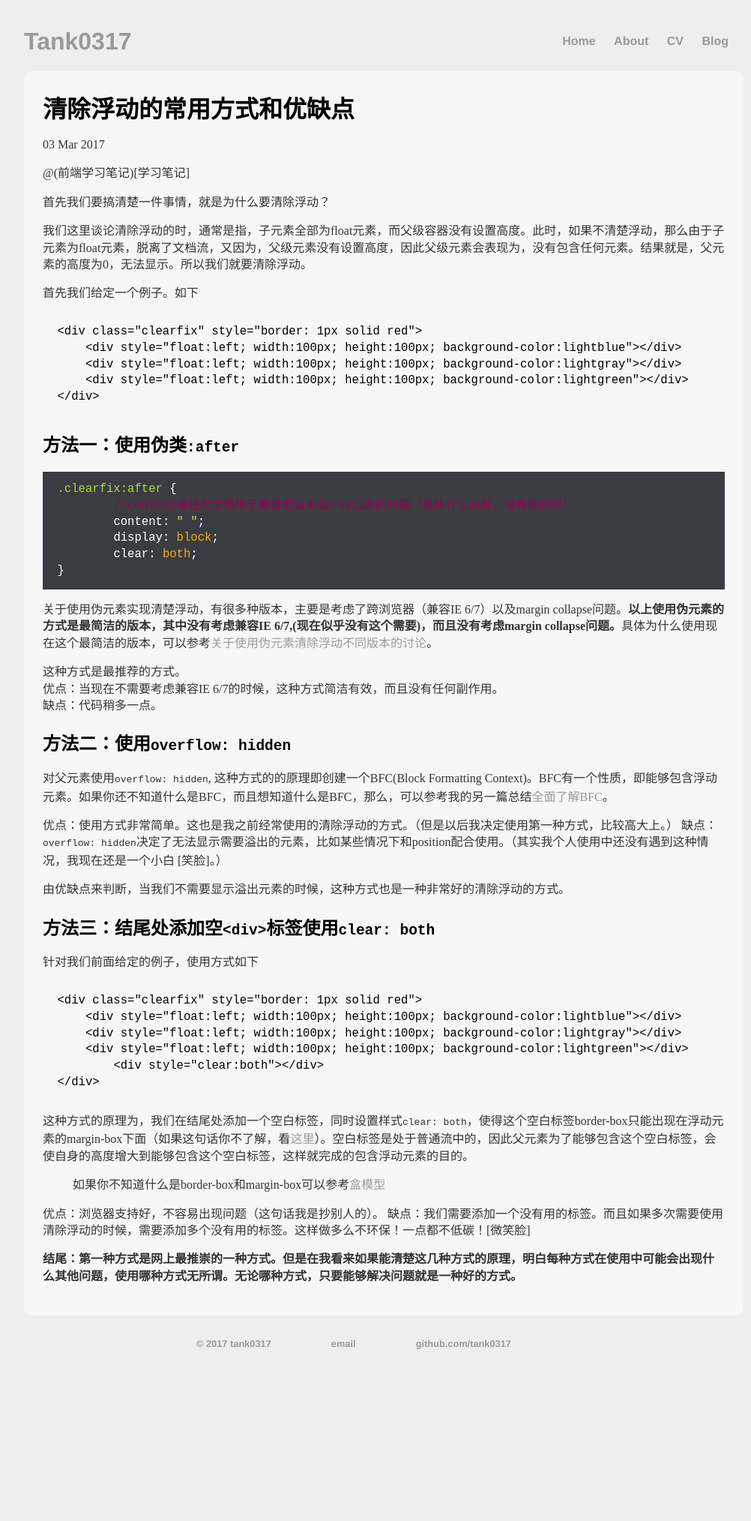
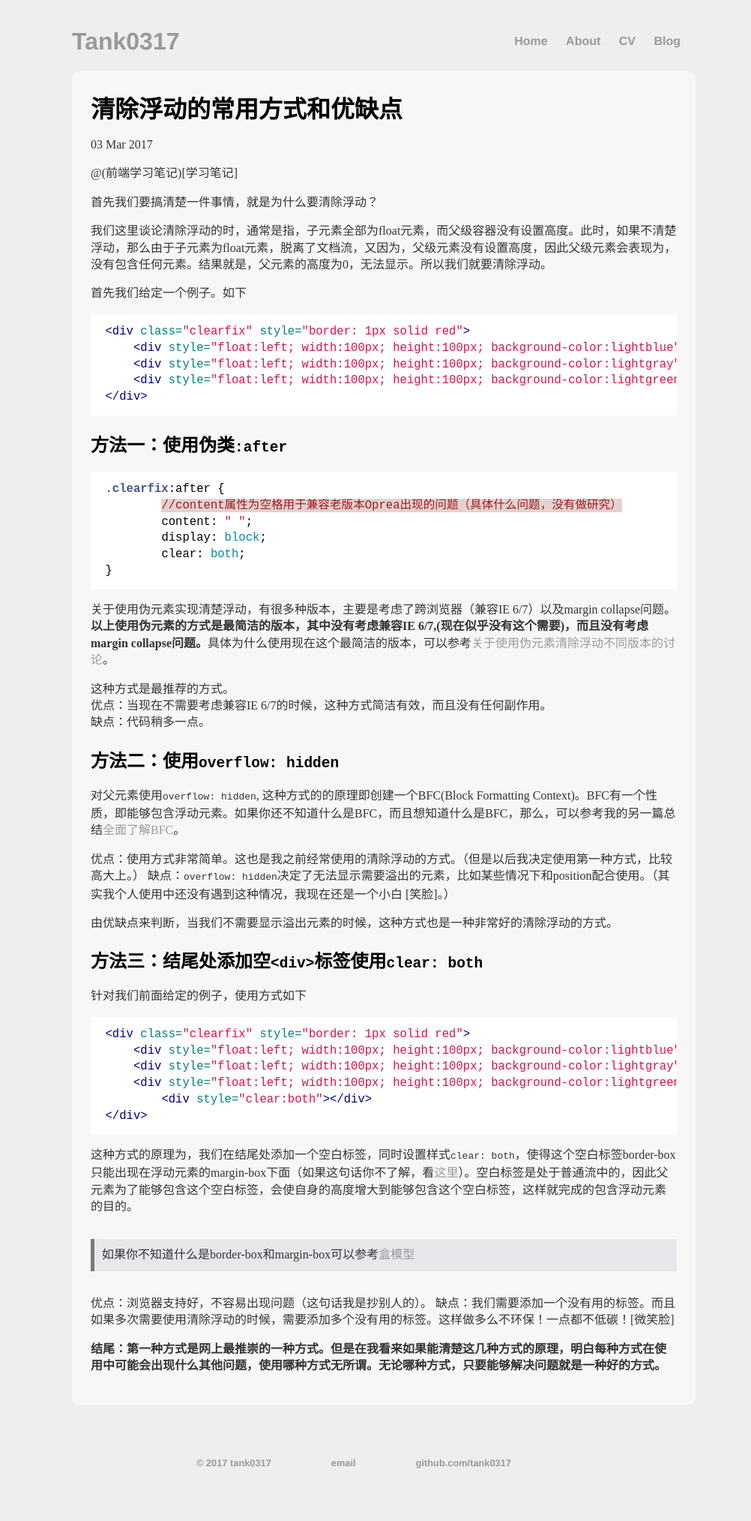
Before and after one commit to tank0317/tank0317.github.io, a Jekyll site: the page built from _posts/2017-03-07-ways-to-clear-float.md, in a window 1280 px wide. Shown: the whole page at 75% size, without its empty margins (128-1130 px from the left). Built offline with Jekyll 4.4.1, drawn with Linux system fonts in a browser that asks for light colours; before the commit the page ends 1829 px from its top, so only the background shows below that.

Commit message:
update cssssssissss css

````diff
--- a/_posts/2017-03-07-ways-to-clear-float.md
+++ b/_posts/2017-03-07-ways-to-clear-float.md
@@ -11,7 +11,7 @@
 我们这里谈论清除浮动的时，通常是指，子元素全部为float元素，而父级容器没有设置高度。此时，如果不清楚浮动，那么由于子元素为float元素，脱离了文档流，又因为，父级元素没有设置高度，因此父级元素会表现为，没有包含任何元素。结果就是，父元素的高度为0，无法显示。所以我们就要清除浮动。
 
 首先我们给定一个例子。如下
-```vbscript-html
+```html
 <div class="clearfix" style="border: 1px solid red">
     <div style="float:left; width:100px; height:100px; background-color:lightblue"></div>
     <div style="float:left; width:100px; height:100px; background-color:lightgray"></div>
@@ -49,7 +49,7 @@
 ## 方法三：结尾处添加空`<div>`标签使用`clear: both`
 
 针对我们前面给定的例子，使用方式如下
-```vbscript-html
+```html
 <div class="clearfix" style="border: 1px solid red">
     <div style="float:left; width:100px; height:100px; background-color:lightblue"></div>
     <div style="float:left; width:100px; height:100px; background-color:lightgray"></div>
--- a/css/main.css
+++ b/css/main.css
@@ -1,6 +1,6 @@
 body {
     margin: 30px auto;
-    width: 75%;
+    width: 65%;
     background-color: #eee;
 }
 
@@ -58,7 +58,7 @@
 }
 
 footer {
-    margin: 30px;
+    margin: 70px 30px;
     font-size: .8em;
 }
 
@@ -90,6 +90,7 @@
 
 pre {
     padding: 1em 1.5em;
+    overflow-x: auto;
 }
 
 pre code {
@@ -98,5 +99,16 @@
 }
 
 pre code span[class^="c"] {
-    font-size: 1em;
+    font-size: 0.9em;
 }
+
+blockquote {
+    margin: 2em 0;
+    border-left: 5px solid #7b7979;
+    padding: 10px 10px;
+    background-color: #e8e8ec;
+}
+
+blockquote p {
+    margin: 0;
+}
--- a/css/syntax.css
+++ b/css/syntax.css
@@ -1,197 +1,60 @@
-pre[class='highlight'] {
-  /*Sublime 2 background*/
-  /* background-color:#272822; */
-  /*Atom background*/
-  /*background-color:#282C34; */
-  /* background-color:#3C3A3A; */
-  background-color:#3A3C42;
-  /*Atom background 2*/
-  /* background-color:#31363F; */
-}
-.highlight .gh {
-  color: #999999;
-}
-.highlight .sr {
-  color: #f6aa11;
-}
-.highlight .go {
-  color: #888888;
-}
-.highlight .gp {
-  color: #555555;
-}
-.highlight .gs {
-}
-.highlight .gu {
-  color: #aaaaaa;
-}
-.highlight .nb {
-  color: #f6aa11;
-}
-.highlight .cm {
-  color: #75715e;
-}
-.highlight .cp {
-  color: #75715e;
-}
-.highlight .c1 {
-  color: #75715e;
-}
-.highlight .cs {
-  color: #75715e;
-}
-.highlight .c, .highlight .cd {
-  color: #75715e;
-}
-.highlight .err {
-  color: #960050;
-}
-.highlight .gr {
-  color: #960050;
-}
-.highlight .gt {
-  color: #960050;
-}
-.highlight .gd {
-  color: #49483e;
-}
-.highlight .gi {
-  color: #49483e;
-}
-.highlight .ge {
-  color: #49483e;
-}
-.highlight .kc {
-  color: #66d9ef;
-}
-.highlight .kd {
-  color: #66d9ef;
-}
-.highlight .kr {
-  color: #66d9ef;
-}
-.highlight .no {
-  color: #66d9ef;
-}
-.highlight .kt {
-  color: #66d9ef;
-}
-.highlight .mf {
-  color: #ae81ff;
-}
-.highlight .mh {
-  color: #ae81ff;
-}
-.highlight .il {
-  color: #ae81ff;
-}
-.highlight .mi {
-  color: #ae81ff;
-}
-.highlight .mo {
-  color: #ae81ff;
-}
-.highlight .m, .highlight .mb, .highlight .mx {
-  color: #ae81ff;
-}
-.highlight .sc {
-  color: #ae81ff;
-}
-.highlight .se {
-  color: #ae81ff;
-}
-.highlight .ss {
-  color: #ae81ff;
-}
-.highlight .sd {
-  color: #e6db74;
-}
-.highlight .s2 {
-  color: #e6db74;
-}
-.highlight .sb {
-  color: #e6db74;
-}
-.highlight .sh {
-  color: #e6db74;
-}
-.highlight .si {
-  color: #e6db74;
-}
-.highlight .sx {
-  color: #e6db74;
-}
-.highlight .s1 {
-  color: #e6db74;
-}
-.highlight .s {
-  color: #e6db74;
-}
-.highlight .na {
-  color: #a6e22e;
-}
-.highlight .nc {
-  color: #a6e22e;
-}
-.highlight .nd {
-  color: #a6e22e;
-}
-.highlight .ne {
-  color: #a6e22e;
-}
-.highlight .nf {
-  color: #a6e22e;
-}
-.highlight .vc {
-  color: #ffffff;
-}
-.highlight .nn {
-  color: #ffffff;
-}
-.highlight .nl {
-  color: #ffffff;
-}
-.highlight .ni {
-  color: #ffffff;
-}
-.highlight .bp {
-  color: #ffffff;
-}
-.highlight .vg {
-  color: #ffffff;
-}
-.highlight .vi {
-  color: #ffffff;
-}
-.highlight .nv {
-  color: #ffffff;
-}
-.highlight .w {
-  color: #ffffff;
-}
-.highlight {
-  color: #ffffff;
-}
-.highlight .n, .highlight .py, .highlight .nx {
-  color: #ffffff;
-}
-.highlight .ow {
-  color: #f92672;
-}
-.highlight .nt {
-  color: #f92672;
-}
-.highlight .k, .highlight .kv {
-  color: #f92672;
-}
-.highlight .kn {
-  color: #f92672;
-}
-.highlight .kp {
-  color: #f92672;
-}
-.highlight .o {
-  color: #f92672;
-}
-
-code.has-jax {font: inherit; font-size: 100%; background: inherit; border: inherit;}
+.highlight  { background: #ffffff; }
+.highlight .c { color: #999988; font-style: italic } /* Comment */
+.highlight .err { color: #a61717; background-color: #e3d2d2 } /* Error */
+.highlight .k { font-weight: bold } /* Keyword */
+.highlight .o { font-weight: bold } /* Operator */
+.highlight .cm { color: #999988; font-style: italic } /* Comment.Multiline */
+.highlight .cp { color: #999999; font-weight: bold } /* Comment.Preproc */
+.highlight .c1 { color: #999988; font-style: italic } /* Comment.Single */
+.highlight .cs { color: #999999; font-weight: bold; font-style: italic } /* Comment.Special */
+.highlight .gd { color: #000000; background-color: #ffdddd } /* Generic.Deleted */
+.highlight .gd .x { color: #000000; background-color: #ffaaaa } /* Generic.Deleted.Specific */
+.highlight .ge { font-style: italic } /* Generic.Emph */
+.highlight .gr { color: #aa0000 } /* Generic.Error */
+.highlight .gh { color: #999999 } /* Generic.Heading */
+.highlight .gi { color: #000000; background-color: #ddffdd } /* Generic.Inserted */
+.highlight .gi .x { color: #000000; background-color: #aaffaa } /* Generic.Inserted.Specific */
+.highlight .go { color: #888888 } /* Generic.Output */
+.highlight .gp { color: #555555 } /* Generic.Prompt */
+.highlight .gs { font-weight: bold } /* Generic.Strong */
+.highlight .gu { color: #aaaaaa } /* Generic.Subheading */
+.highlight .gt { color: #aa0000 } /* Generic.Traceback */
+.highlight .kc { font-weight: bold } /* Keyword.Constant */
+.highlight .kd { font-weight: bold } /* Keyword.Declaration */
+.highlight .kp { font-weight: bold } /* Keyword.Pseudo */
+.highlight .kr { font-weight: bold } /* Keyword.Reserved */
+.highlight .kt { color: #445588; font-weight: bold } /* Keyword.Type */
+.highlight .m { color: #009999 } /* Literal.Number */
+.highlight .s { color: #d14 } /* Literal.String */
+.highlight .na { color: #008080 } /* Name.Attribute */
+.highlight .nb { color: #0086B3 } /* Name.Builtin */
+.highlight .nc { color: #445588; font-weight: bold } /* Name.Class */
+.highlight .no { color: #008080 } /* Name.Constant */
+.highlight .ni { color: #800080 } /* Name.Entity */
+.highlight .ne { color: #990000; font-weight: bold } /* Name.Exception */
+.highlight .nf { color: #990000; font-weight: bold } /* Name.Function */
+.highlight .nn { color: #555555 } /* Name.Namespace */
+.highlight .nt { color: #000080 } /* Name.Tag */
+.highlight .nv { color: #008080 } /* Name.Variable */
+.highlight .ow { font-weight: bold } /* Operator.Word */
+.highlight .w { color: #bbbbbb } /* Text.Whitespace */
+.highlight .mf { color: #009999 } /* Literal.Number.Float */
+.highlight .mh { color: #009999 } /* Literal.Number.Hex */
+.highlight .mi { color: #009999 } /* Literal.Number.Integer */
+.highlight .mo { color: #009999 } /* Literal.Number.Oct */
+.highlight .sb { color: #d14 } /* Literal.String.Backtick */
+.highlight .sc { color: #d14 } /* Literal.String.Char */
+.highlight .sd { color: #d14 } /* Literal.String.Doc */
+.highlight .s2 { color: #d14 } /* Literal.String.Double */
+.highlight .se { color: #d14 } /* Literal.String.Escape */
+.highlight .sh { color: #d14 } /* Literal.String.Heredoc */
+.highlight .si { color: #d14 } /* Literal.String.Interpol */
+.highlight .sx { color: #d14 } /* Literal.String.Other */
+.highlight .sr { color: #009926 } /* Literal.String.Regex */
+.highlight .s1 { color: #d14 } /* Literal.String.Single */
+.highlight .ss { color: #990073 } /* Literal.String.Symbol */
+.highlight .bp { color: #999999 } /* Name.Builtin.Pseudo */
+.highlight .vc { color: #008080 } /* Name.Variable.Class */
+.highlight .vg { color: #008080 } /* Name.Variable.Global */
+.highlight .vi { color: #008080 } /* Name.Variable.Instance */
+.highlight .il { color: #009999 } /* Literal.Number.Integer.Long */
````
Also changed, not shown: _posts/2017-03-02-my-first-blog.md (+6 -6 lines).
